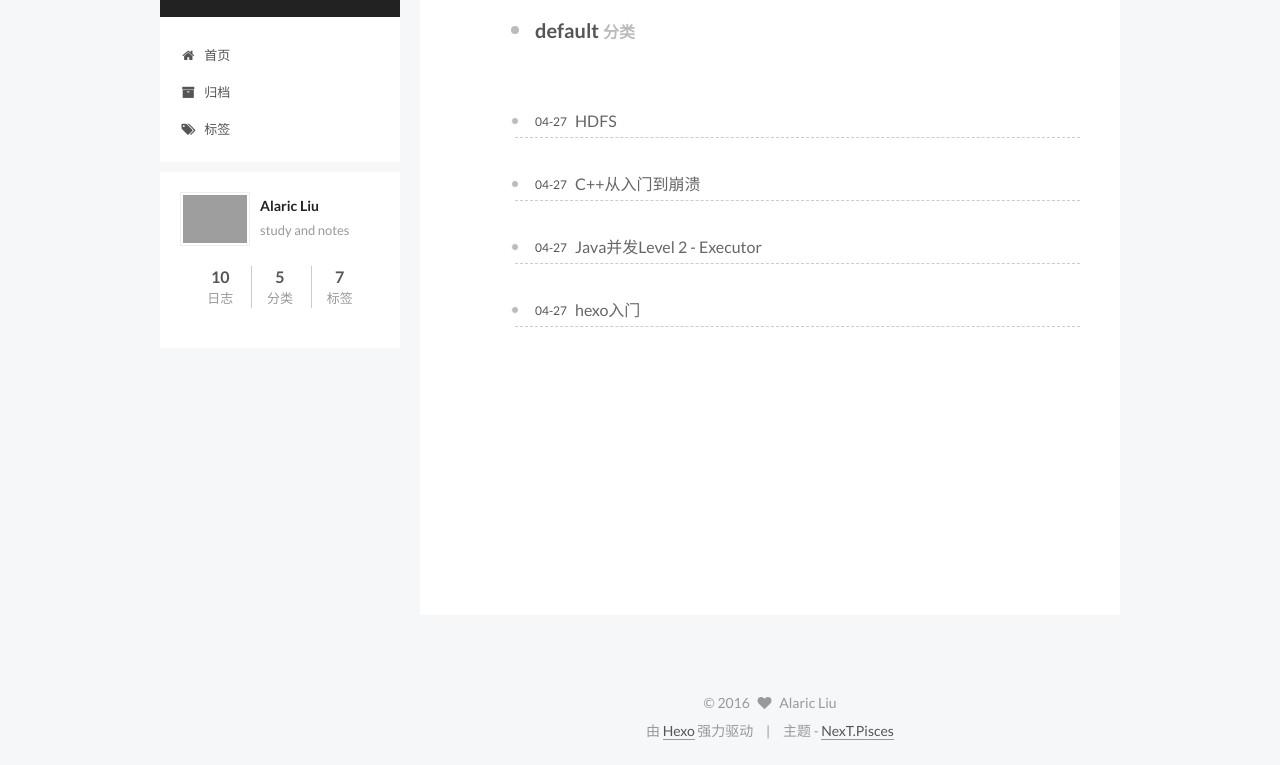
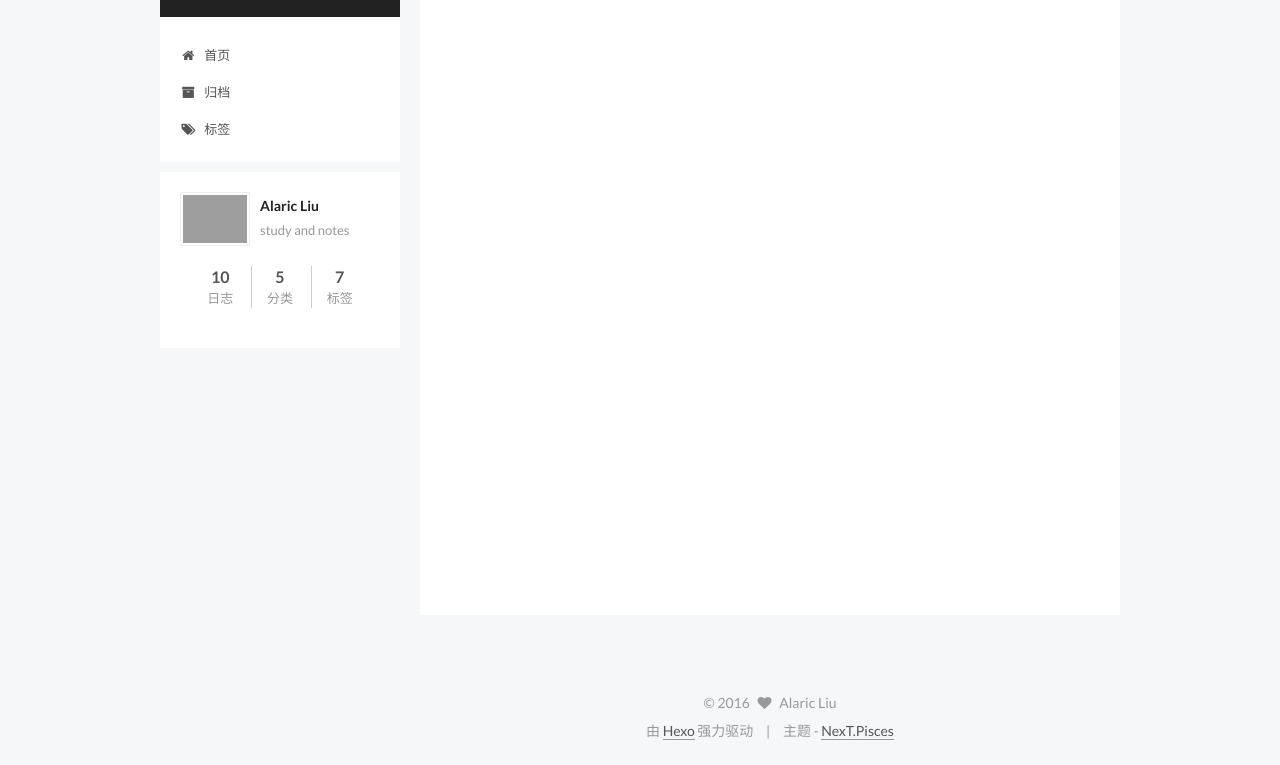
Before and after one commit to AlaricLiu/AlaricLiu.github.io, a plain HTML site: page tags/index.html in a window 1280 px wide. Shown: the part 88-853 px from the top of the page. Drawn offline with Linux system fonts and the light colour scheme; grey boxes are pictures that could not be loaded.

Commit message:
Site updated: 2016-04-28 13:58:47

```diff
--- a/css/main.css
+++ b/css/main.css
@@ -1522,7 +1522,7 @@ pre .javascript .function {
   width: 4px;
   height: 4px;
   border-radius: 50%;
-  background: #fff590;
+  background: #ff820f;
 }
 .links-of-blogroll {
   font-size: 13px;
--- a/categories/default/index.html
+++ b/tags/index.html
@@ -82,12 +82,13 @@
 
 <meta name="description" content="study and notes">
 <meta property="og:type" content="website">
-<meta property="og:title" content="Alaric Study Notes">
-<meta property="og:url" content="http://yoursite.com/categories/default/index.html">
+<meta property="og:title" content="tags">
+<meta property="og:url" content="http://yoursite.com/tags/index.html">
 <meta property="og:site_name" content="Alaric Study Notes">
 <meta property="og:description" content="study and notes">
+<meta property="og:updated_time" content="2016-04-28T05:57:31.264Z">
 <meta name="twitter:card" content="summary">
-<meta name="twitter:title" content="Alaric Study Notes">
+<meta name="twitter:title" content="tags">
 <meta name="twitter:description" content="study and notes">
 
 
@@ -106,7 +107,13 @@
   };
 </script>
 
-  <title> 分类: default | Alaric Study Notes </title>
+  <title>
+
+
+
+    tags | Alaric Study Notes
+
+</title>
 </head>
 
 <body itemscope itemtype="http://schema.org/WebPage" lang="zh-Hans">
@@ -205,137 +212,22 @@
           <div id="content" class="content">
 
 
-  <section id="posts" class="posts-collapse">
-    <div class="collection-title">
-      <h2 >
-        default
-        <small>分类</small>
-      </h2>
-    </div>
+  <div id="posts" class="posts-expand">
 
 
 
 
-  <article class="post post-type-normal" itemscope itemtype="http://schema.org/Article">
-    <header class="post-header">
-
-      <h1 class="post-title">
-
-            <a class="post-title-link" href="/2016/04/27/HDFS高可用部署/" itemprop="url">
-
-                <span itemprop="name">HDFS</span>
-
-            </a>
-
-      </h1>
-
-      <div class="post-meta">
-        <time class="post-time" itemprop="dateCreated"
-              datetime="2016-04-27T17:11:54+08:00"
-              content="2016-04-27" >
-          04-27
-        </time>
-      </div>
-
-    </header>
-  </article>
-
-
-
-
-
-  <article class="post post-type-normal" itemscope itemtype="http://schema.org/Article">
-    <header class="post-header">
-
-      <h1 class="post-title">
-
-            <a class="post-title-link" href="/2016/04/27/c++从入门到崩溃/" itemprop="url">
-
-                <span itemprop="name">C++从入门到崩溃</span>
-
-            </a>
-
-      </h1>
-
-      <div class="post-meta">
-        <time class="post-time" itemprop="dateCreated"
-              datetime="2016-04-27T17:11:54+08:00"
-              content="2016-04-27" >
-          04-27
-        </time>
-      </div>
-
-    </header>
-  </article>
-
-
-
-
-
-  <article class="post post-type-normal" itemscope itemtype="http://schema.org/Article">
-    <header class="post-header">
-
-      <h1 class="post-title">
-
-            <a class="post-title-link" href="/2016/04/27/java并发/" itemprop="url">
-
-                <span itemprop="name">Java并发Level 2 - Executor</span>
-
-            </a>
-
-      </h1>
-
-      <div class="post-meta">
-        <time class="post-time" itemprop="dateCreated"
-              datetime="2016-04-27T17:11:54+08:00"
-              content="2016-04-27" >
-          04-27
-        </time>
-      </div>
-
-    </header>
-  </article>
-
-
-
-
-
-  <article class="post post-type-normal" itemscope itemtype="http://schema.org/Article">
-    <header class="post-header">
-
-      <h1 class="post-title">
-
-            <a class="post-title-link" href="/2016/04/27/hexo入门/" itemprop="url">
-
-                <span itemprop="name">hexo入门</span>
-
-            </a>
-
-      </h1>
-
-      <div class="post-meta">
-        <time class="post-time" itemprop="dateCreated"
-              datetime="2016-04-27T17:11:54+08:00"
-              content="2016-04-27" >
-          04-27
-        </time>
-      </div>
-
-    </header>
-  </article>
-
-
-
-  </section>
-
-
-
+  </div>
 
 
           </div>
 
 
 
+
+  <div class="comments" id="comments">
+
+  </div>
 
 
         </div>
```
Also changed, not shown: 2016/04/27/c++从入门到崩溃/index.html (+2 -2 lines), 2016/04/27/eclipse/index.html (+2 -2 lines), 2016/04/27/hexo入门/index.html (+4 -4 lines), 2016/04/27/java并发/index.html (+4 -4 lines), 2016/04/27/spark提交/index.html (+4 -4 lines), 2016/04/27/交接文档/index.html (+2 -2 lines), 2016/04/27/包用途/index.html (+2 -2 lines), archives/2016/04/index.html (+39 -39 lines), archives/2016/index.html (+39 -39 lines), archives/index.html (+39 -39 lines), index.html (+122 -122 lines), tags/java/index.html (+0 -52 lines).
